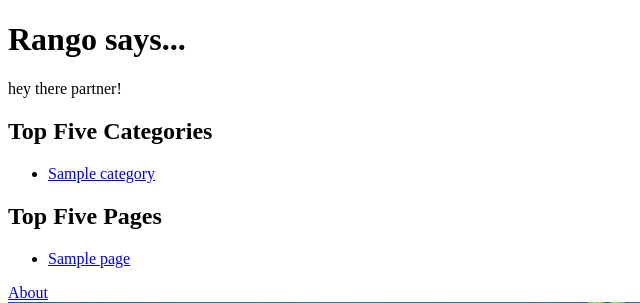
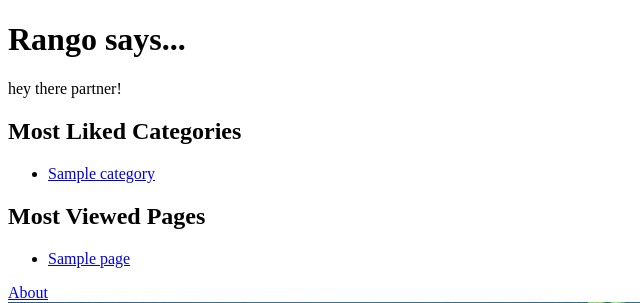
Before and after one commit to olliegardner/tango_with_django_project, a Django app: page / in a window 1280 px wide. Shown: the top 303 px of the page, without its empty margins (0-640 px from the left). Run offline with Django 3.2, Linux system fonts and the light colour scheme; tables that the repository leaves empty hold one stand-in row (values such as "Sample post").

Commit message:
changed the heading texts on index page

```diff
--- a/templates/rango/index.html
+++ b/templates/rango/index.html
@@ -14,7 +14,7 @@
 		</div>
 
 		<div>
-			<h2>Top Five Categories</h2>
+			<h2>Most Liked Categories</h2>
 	        {% if categories %}
 	        <ul>
 	            {% for category in categories %}
@@ -29,7 +29,7 @@
     	</div>
 
     	<div>
-	        <h2>Top Five Pages</h2>
+	        <h2>Most Viewed Pages</h2>
 	        {% if pages %}
 	        <ul>
 	            {% for page in pages %}
```
